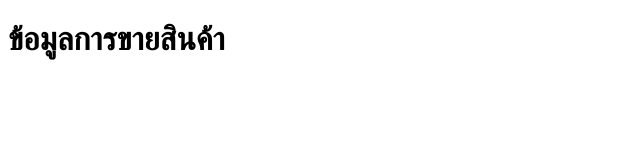
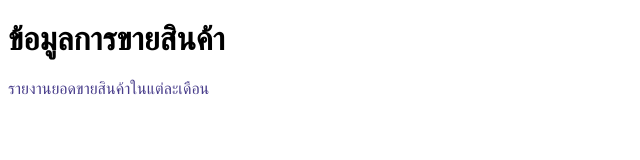
Before and after one commit to muffinyyss/GitHub-Example, a plain HTML site: page index.html in a window 1280 px wide. Shown: the whole page, without its empty margins (0-640 px from the left). Drawn offline with Linux system fonts and the light colour scheme.

Commit message:
add report sale

```diff
--- a/index.html
+++ b/index.html
@@ -4,8 +4,14 @@
     <meta charset="UTF-8">
     <meta name="viewport" content="width=device-width, initial-scale=1.0">
     <title>Document</title>
+    <style>
+        p{
+            color: darkslateblue;
+        }
+    </style>
 </head>
 <body>
     <h1>ข้อมูลการขายสินค้า</h1>
+    <p>รายงานยอดขายสินค้าในแต่ละเดือน</p>
 </body>
 </html>
```
